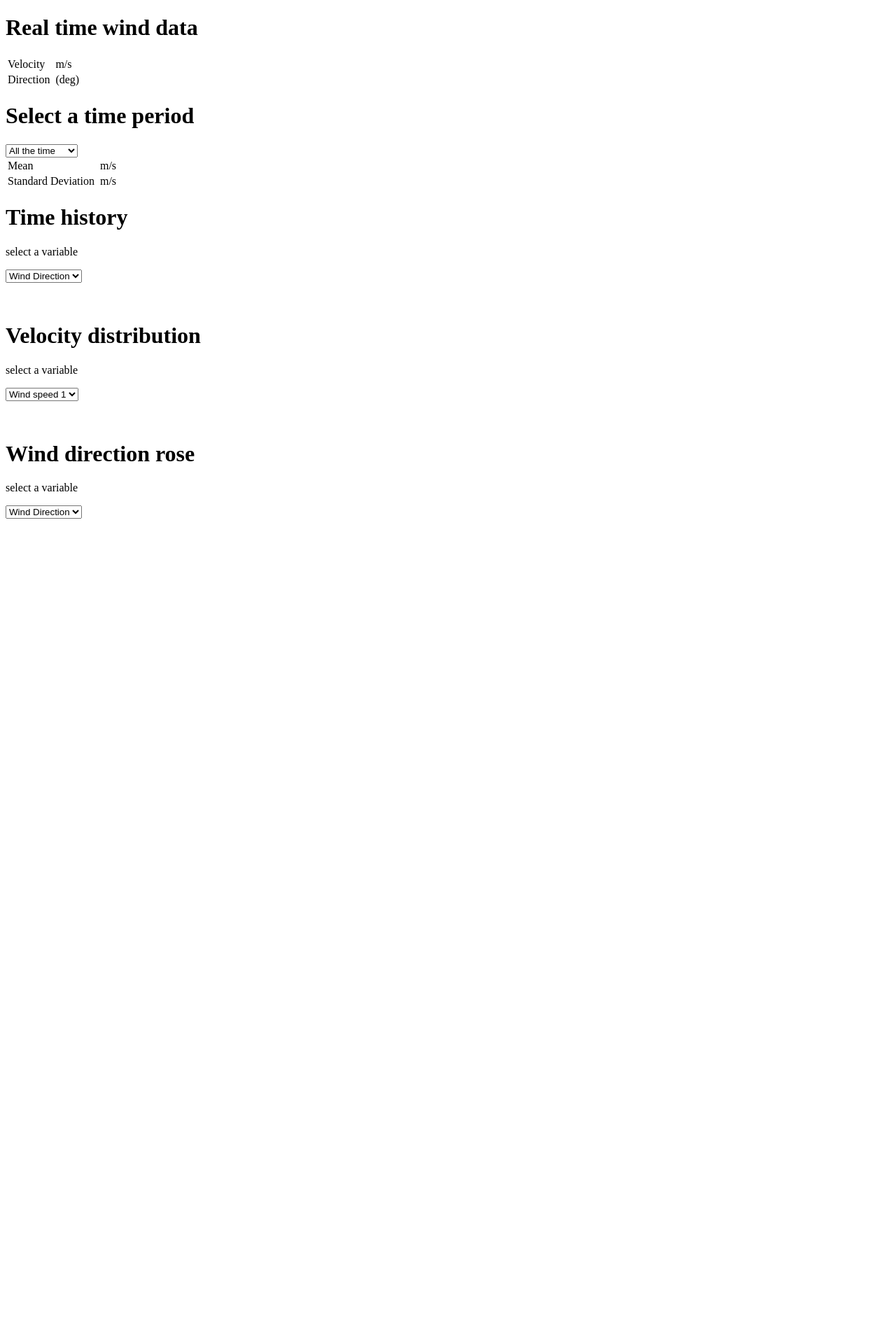
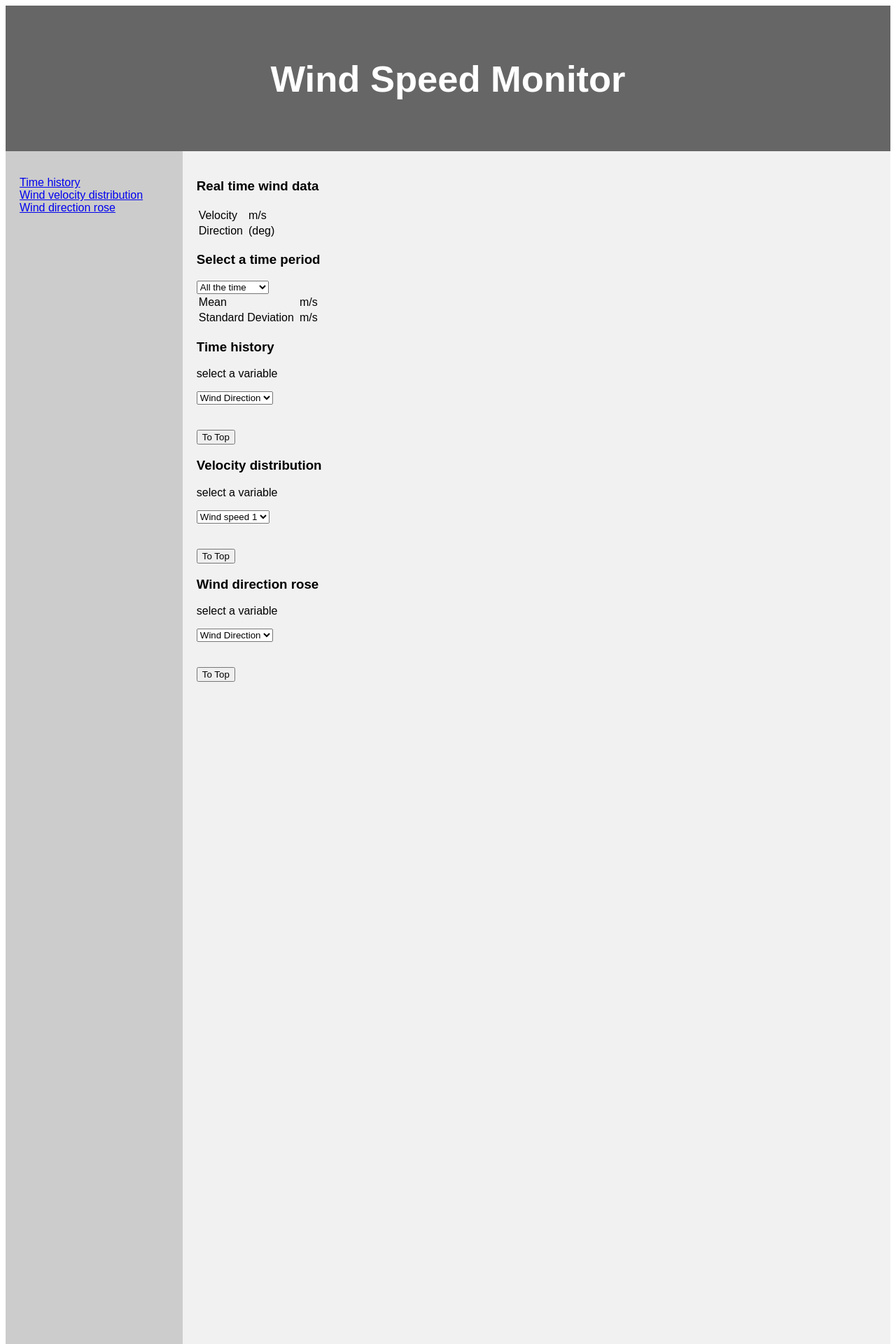
Before and after one commit to yhhe/WindSpeedMonitoring, a Flask app: page / in a window 1280 px wide. Shown: the top 1920 px of the page at 70% size. Before the commit the page ends 741 px from the top, so only its background shows below. Run offline with Flask 2, Linux system fonts and the light colour scheme; data that the repository does not hold is empty; parts of the project's set-up code (start-up, migrations or seed data) failed here and were passed over; some libraries are stand-ins or nearby versions.

Commit message:
Add a simple design

```diff
--- a/templates/index.html
+++ b/templates/index.html
@@ -6,6 +6,10 @@
     <title>Flask with matplotlib</title>
     <script type="text/javascript" src="https://ajax.googleapis.com/ajax/libs/jquery/1.9.1/jquery.min.js"></script>
     <script type="text/javascript">
+    function topFunction() {
+        document.body.scrollTop = 0; // For Safari
+        document.documentElement.scrollTop = 0; // For Chrome, Firefox, IE and Opera
+    }
     function drawGraph(obj,imgid) {
         var idx = obj.selectedIndex;
         var value = obj.options[idx].value;
@@ -101,9 +105,96 @@
         dire.innerHTML = data.direction;
     };
     </script>
+
+    <style>
+    * {
+        box-sizing: border-box;
+    }
+
+    body {
+        font-family: Arial, Helvetica, sans-serif;
+    }
+
+    /* Style the header */
+    header {
+        background-color: #666;
+        padding: 30px;
+        text-align: center;
+        font-size: 35px;
+        color: white;
+    }
+
+    /* Create two columns/boxes that floats next to each other */
+    nav {
+        float: left;
+        width: 20%;
+        height: 2300px; /* only for demonstration, should be removed */
+        background: #ccc;
+        padding: 20px;
+    }
+
+    /* Style the list inside the menu */
+    nav ul {
+        list-style-type: none;
+        padding: 0;
+    }
+
+    article {
+        float: left;
+        padding: 20px;
+        width: 80%;
+        background-color: #f1f1f1;
+        height: 2300px; /* only for demonstration, should be removed */
+    }
+
+    /* Clear floats after the columns */
+    section::after {
+        content: "";
+        display: table;
+        clear: both;
+    }
+
+    /* Style the footer */
+    footer {
+        background-color: #777;
+        padding: 10px;
+        text-align: center;
+        color: white;
+    }
+
+    /* Responsive layout - makes the two columns/boxes stack on top of each other instead of next to each other, on small screens */
+    @media (max-width: 600px) {
+        nav, article {
+            width: 100%;
+            height: auto;
+        }
+    }
+
+    img {
+        width: 100%;
+        height: auto;
+    }
+
+
+    </style>
 </head>
 
-<body>
+<header>
+  <h2>Wind Speed Monitor</h2>
+</header>
+
+<section>
+  <nav>
+    <ul>
+      <li><a href="#tHis">Time history</a></li>
+      <li><a href="#hist">Wind velocity distribution</a></li>
+      <li><a href="#rose">Wind direction rose</a></li>
+    </ul>
+  </nav>
+
+
+
+<article>
     <h1>Real time wind data</h1>
     <table>
         <tbody>
@@ -144,7 +235,7 @@
         </tbody>
     </table>
 
-
+    <div id='tHis'><a name='tHis'></a></div>
     <h1>Time history</h1>
     <div>
         <p>select a variable</p>
@@ -156,7 +247,10 @@
     </div>
     <br/>
     <img id=plotimg1></img>
+    <button onclick="topFunction()" id="myBtn" title="Go to top">To Top</button>
 
+
+    <div id='hist'><a name='hist'></a></div>
     <h1>Velocity distribution</h1>
     <div>
         <p>select a variable</p>
@@ -167,7 +261,9 @@
     </div>
     <br/>
     <img id=plotimg2></img>
+    <button onclick="topFunction()" id="myBtn" title="Go to top">To Top</button>
 
+    <div id='rose'><a name='rose'></a></div>
     <h1>Wind direction rose</h1>
     <div>
         <p>select a variable</p>
@@ -177,7 +273,17 @@
     </div>
     <br/>
     <img id=plotimg3></img>
+    <button onclick="topFunction()" id="myBtn" title="Go to top">To Top</button>
+</article>
+</section>
 
-</body>
 
+
+<footer>
+
+    <p>For the lecture <i><b> Design of Environmentally Harmonizing Systems </b></i>   </p>
+
+</footer>
+
+<body></body>
 </html>
```
